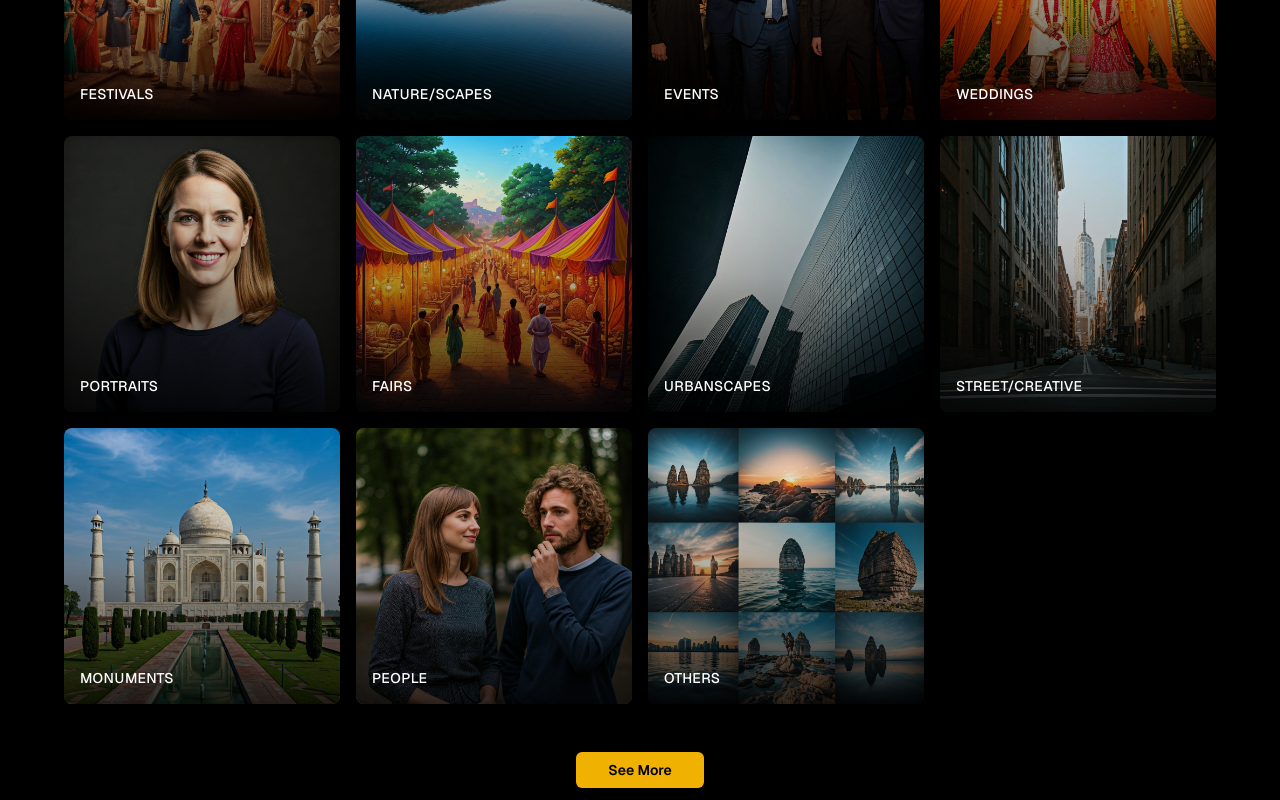
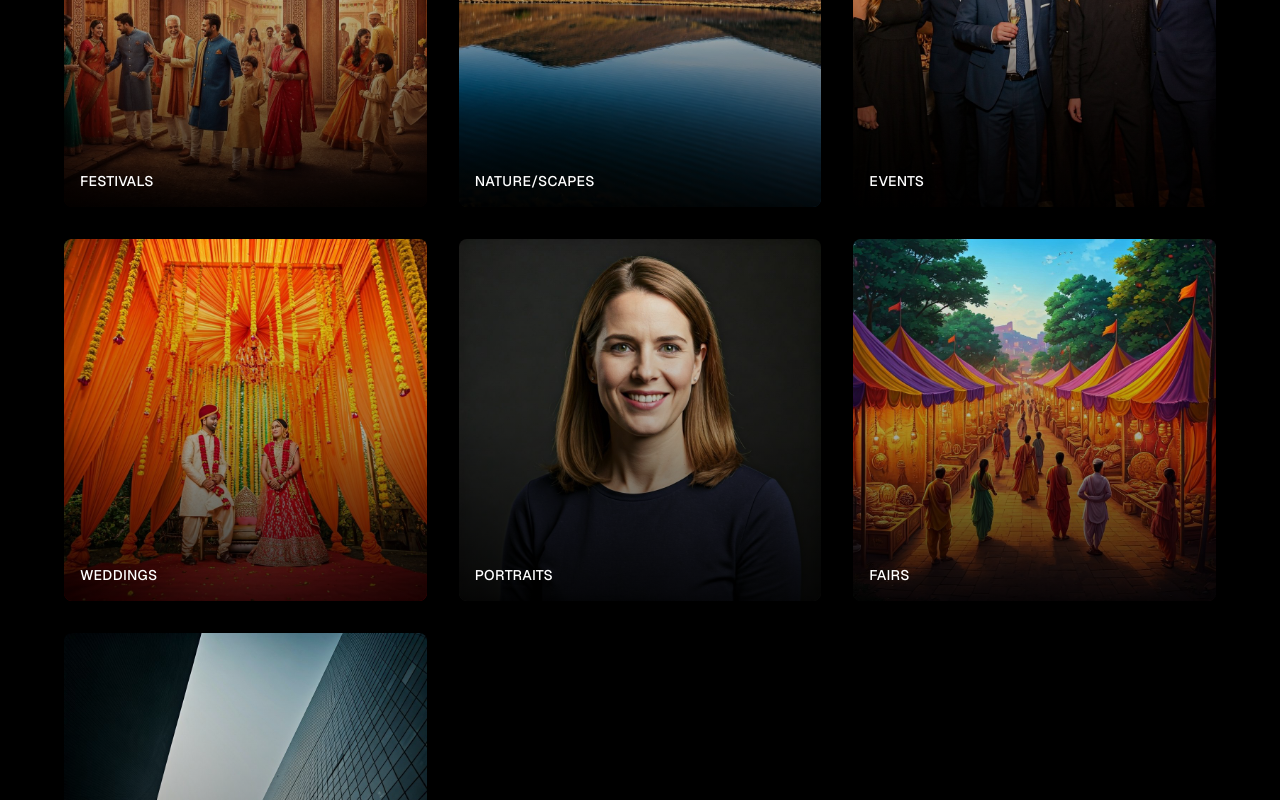
Before and after one commit to sahil-talvatkar/Portfolio, a Next.js app: page / in a window 1280 px wide. Shown: the part 1140-1940 px from the top of the page. Built offline with nearby package versions, Linux system fonts and the light colour scheme.

Commit message:
Update my-clicks.tsx

```diff
--- a/components/my-clicks.tsx
+++ b/components/my-clicks.tsx
@@ -1,34 +1,56 @@
+"use client"
+
+import { useState, useEffect, useRef } from "react"
 import { Button } from "@/components/ui/button"
 import Link from "next/link"
 
 export function MyClicks() {
   const portfolioCategories = [
-    { name: "FESTIVALS", image: "/colorful-indian-festival.jpg" },
-    { name: "NATURE/SCAPES", image: "/serene-mountain-lake.jpg" },
-    { name: "EVENTS", image: "/event-photography-celebration.jpg" },
-    { name: "WEDDINGS", image: "/indian-wedding-ceremony-photography.jpg" },
-    { name: "PORTRAITS", image: "/professional-portrait.jpg" },
-    { name: "FAIRS", image: "/traditional-indian-fair-photography.jpg" },
-    { name: "URBANSCAPES", image: "/urban-city-architecture-photography.jpg" },
-    { name: "STREET/CREATIVE", image: "/street-photography-creative-shots.jpg" },
-    { name: "MONUMENTS", image: "/taj-mahal-monument-photography.jpg" },
-    { name: "PEOPLE", image: "/candid-people-photography.jpg" },
-    { name: "OTHERS", image: "/miscellaneous-photography-subjects.jpg" },
+    { name: "FESTIVALS", image: "/colorful-indian-festival.jpg", link: "/gallery/festivals" },
+    { name: "NATURE/SCAPES", image: "/serene-mountain-lake.jpg", link: "/gallery/mountain-serenity" },
+    { name: "EVENTS", image: "/event-photography-celebration.jpg", link: "/gallery/events" },
+    { name: "WEDDINGS", image: "/indian-wedding-ceremony-photography.jpg", link: "/gallery/wedding" },
+    { name: "PORTRAITS", image: "/professional-portrait.jpg", link: "/gallery/portraits" },
+    { name: "FAIRS", image: "/traditional-indian-fair-photography.jpg", link: "/gallery/fairs" },
+    { name: "URBANSCAPES", image: "/urban-city-architecture-photography.jpg", link: "/gallery/urbanscapes" },
   ]
 
+  const sectionRef = useRef<HTMLDivElement>(null)
+  const [inView, setInView] = useState(false)
+
+  useEffect(() => {
+    const observer = new IntersectionObserver(
+      (entries) => {
+        entries.forEach((entry) => {
+          setInView(entry.isIntersecting)
+        })
+      },
+      { threshold: 0.2 }
+    )
+
+    if (sectionRef.current) observer.observe(sectionRef.current)
+
+    return () => observer.disconnect()
+  }, [])
+
   return (
-    <section id="my-clicks" className="py-20 px-6 bg-black">
+    <section ref={sectionRef} id="my-clicks" className="py-20 px-6 bg-black">
       <div className="max-w-6xl mx-auto">
         <h2 className="text-3xl md:text-4xl font-bold text-center text-white mb-16 animate-slide-up hover:text-amber-300 transition-colors duration-300 cursor-default">
           My Clicks
         </h2>
 
-        <div className="grid grid-cols-2 sm:grid-cols-2 md:grid-cols-3 lg:grid-cols-4 gap-3 md:gap-4">
+        <div className="grid grid-cols-2 sm:grid-cols-2 md:grid-cols-3 lg:grid-cols-3 gap-3 md:gap-8">
           {portfolioCategories.map((category, index) => (
+            <Link key={category.name} href={category.link}>
               <div
-              key={category.name}
-              className="relative group cursor-pointer overflow-hidden rounded-lg aspect-square transform transition-all duration-500 hover:scale-105 hover:shadow-2xl hover:shadow-amber-500/20 animate-fade-in-up"
-              style={{ animationDelay: `${index * 100}ms` }}
+                className={`
+                  relative group cursor-pointer overflow-hidden rounded-lg aspect-square transform transition-all duration-500 ease-out
+                  ${inView ? "translate-y-0 opacity-100" : "-translate-y-10 opacity-0"}
+                `}
+                style={{
+                  transitionDelay: `${inView ? index * 120 : 0}ms`, // staggered effect
+                }}
               >
                 <img
                   src={category.image || "/placeholder.svg"}
@@ -42,12 +64,13 @@ export function MyClicks() {
                 </div>
                 <div className="absolute inset-0 border-2 border-transparent group-hover:border-amber-400/50 rounded-lg transition-all duration-300"></div>
               </div>
+            </Link>
           ))}
         </div>
 
         <div className="text-center mt-12 animate-fade-in animation-delay-500">
           <Link href="/gallery">
-            <Button className="bg-yellow-500 hover:bg-yellow-600 text-black font-semibold px-8 py-3 hover:animate-pulse hover:shadow-2xl hover:shadow-yellow-500/30 transition-all duration-300">
+            <Button className="bg-yellow-500 cursor-pointer hover:bg-yellow-600 text-black font-semibold px-8 py-3 hover:animate-pulse hover:shadow-2xl hover:shadow-yellow-500/30 transition-all duration-300">
               See More
             </Button>
           </Link>
```
Lines whose indentation alone changed are shown as unchanged.
